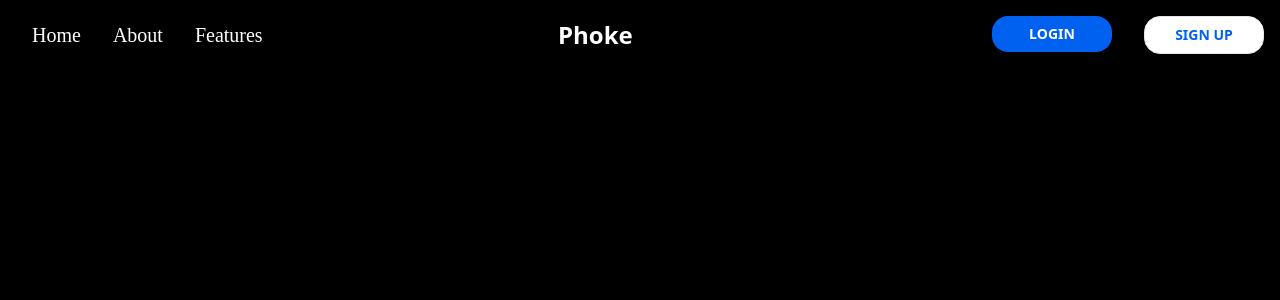
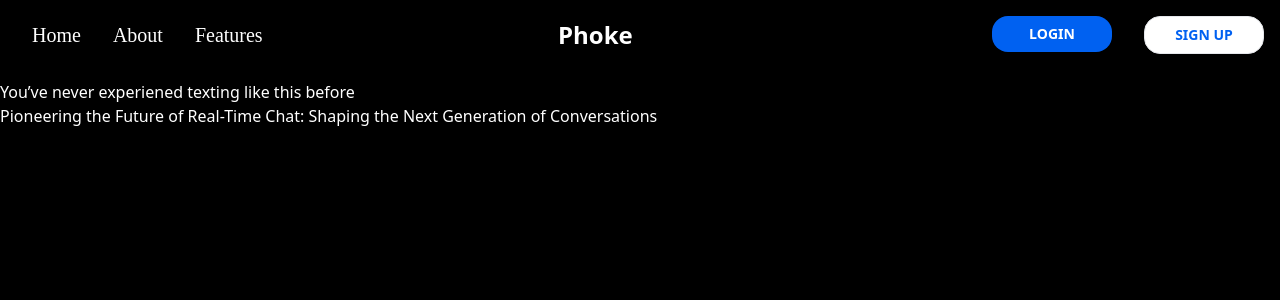
Before and after one commit to LL-oyiso/Phke, a React (Create React App) app: page / in a window 1280 px wide. Shown: the top 300 px of the page. Built offline with nearby package versions, Linux system fonts and the light colour scheme.

Commit message:
images added for hero section

```diff
--- a/src/components/Hero.jsx
+++ b/src/components/Hero.jsx
@@ -4,7 +4,13 @@
   return (
     <>
     <div className='w-full h-[900px] bg-black'>
-    Hero
+    <div className=' text-white'>
+        <h1 className=''>You’ve never experiened texting like this before</h1>
+        <p>Pioneering the Future of Real-Time Chat: Shaping the Next Generation of Conversations</p>
+    </div>
+    <div className='flex'>
+
+    </div>
     </div>
 
 
```
Also changed, not shown: 2 other files (tests, documents, lock files or other folders).
